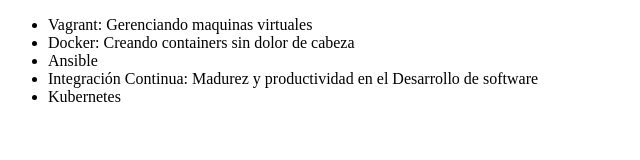
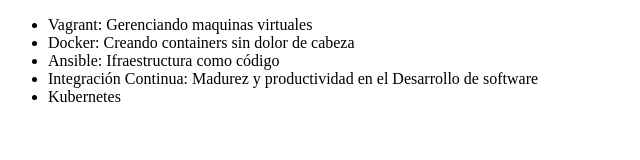
Before and after one commit to esneiderf91/alura-git, a plain HTML site: page index.html in a window 1280 px wide. Shown: the whole page, without its empty margins (0-640 px from the left). Drawn offline with Linux system fonts and the light colour scheme.

Commit message:
Cambiando el nombre del curso de Ansible

```diff
--- a/index.html
+++ b/index.html
@@ -8,7 +8,7 @@
      <ul>
          <li> Vagrant: Gerenciando maquinas virtuales </li>
          <li> Docker: Creando containers sin dolor de cabeza </li>
-         <li> Ansible </li>
+         <li> Ansible: Ifraestructura como código </li>
          <li> Integración Continua: Madurez y productividad en el Desarrollo de software</li>
          <li> Kubernetes </li>
      </ul>
```
